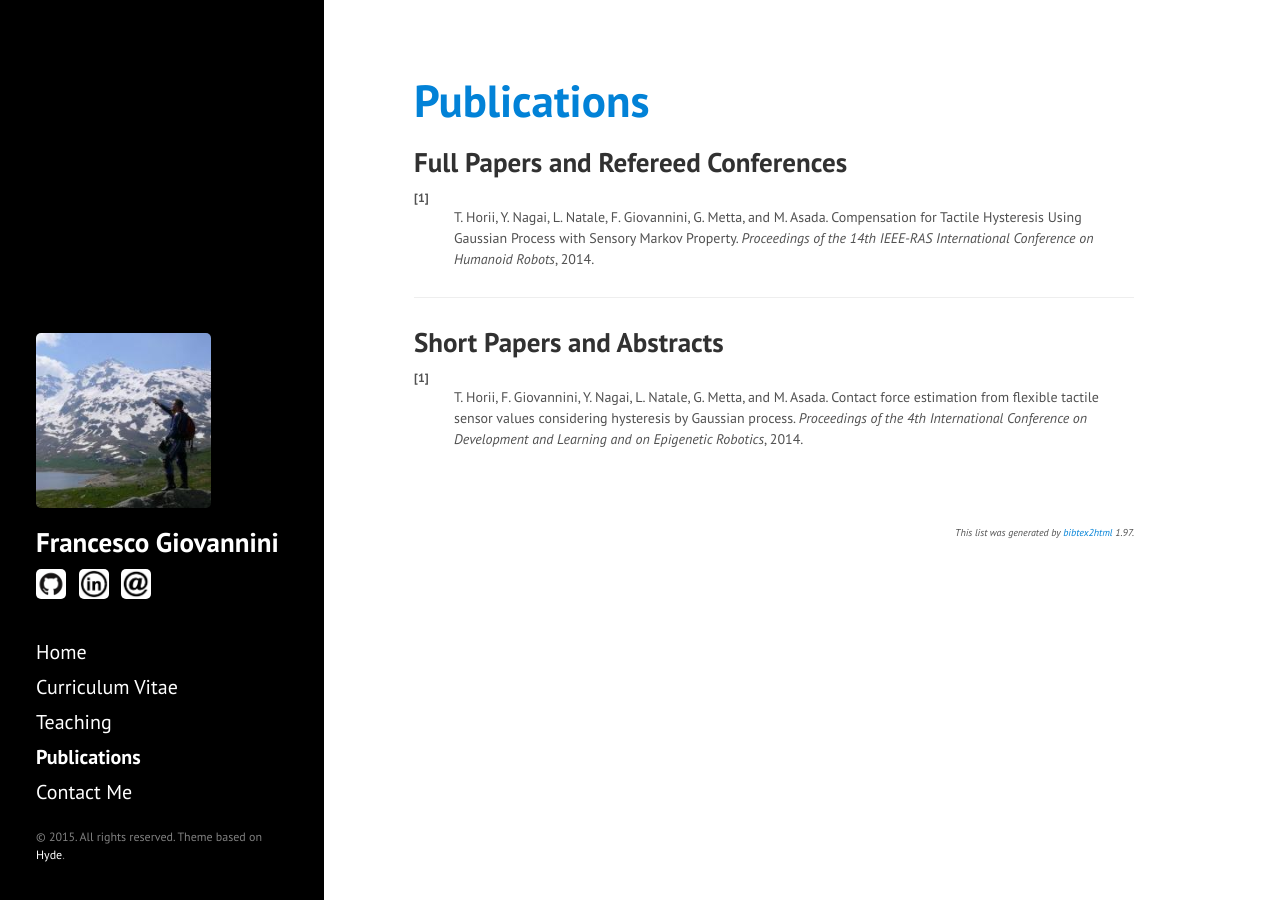
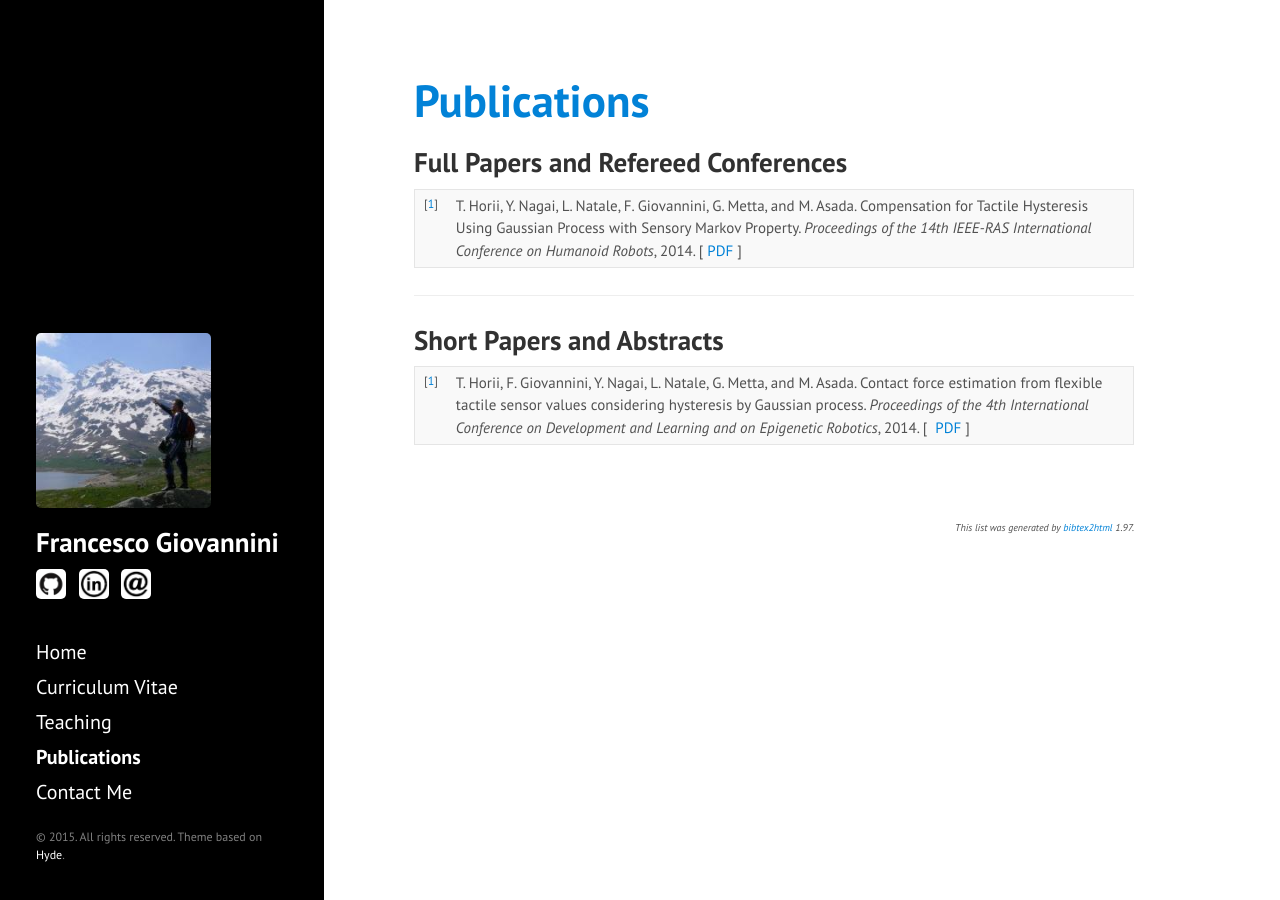
Before and after one commit to JoErNanO/joernano.github.io, a Jekyll site: the page built from pages/03-publications.md, in a window 1280 px wide. Built offline with Jekyll 4.4.1, drawn with Linux system fonts in a browser that asks for light colours; Markdown is read by kramdown in place of the engine named in the settings.

Commit message:
[PUBS] Add pdf download link in publications. Fix table layout.

```diff
--- a/pages/03-publications.md
+++ b/pages/03-publications.md
@@ -5,36 +5,46 @@
 
 <!-- This document was automatically generated with bibtex2html 1.97
      (see http://www.lri.fr/~filliatr/bibtex2html/),
-          with the following command:
-               /usr/bin/bibtex2html -s abbrv -d -revkeys -nodoc -nobibsource -dl mypubs.bib  -->
+     with the following command:
+     /usr/bin/bibtex2html -s abbrv -nodoc -nf url PDF -nf x-slides Slides -nf hal "full text on HAL" -i -d -r -revkeys -nobibsource -nofooter FGPubs-PapersAndConfs.bib
+     /usr/bin/bibtex2html -s abbrv -nodoc -nf url PDF -nf x-slides Slides -nf hal "full text on HAL" -i -d -r -revkeys -nobibsource FGPubs-PapersAndConfs.bib  -->
 
 
 ## Full Papers and Refereed Conferences
-<dl>
-    <dt class=bibnum>
-        [1]
-    </dt>
-    <dd class=bibitem>
-    T.&nbsp;Horii, Y.&nbsp;Nagai, L.&nbsp;Natale, F.&nbsp;Giovannini, G.&nbsp;Metta, and M.&nbsp;Asada.
-     Compensation for Tactile Hysteresis Using Gaussian Process with Sensory Markov Property.
-     <em>Proceedings of the 14th IEEE-RAS International Conference on Humanoid Robots</em>, 2014.
-    </dd>
-</dl>
-
+<table class="bibliography">
+    <tr valign="top">
+        <td align="right" class="bibtexnumber">
+        [<a name="horiicompensation">1</a>]
+        </td>
+        <td class="bibtexitem">
+        T.&nbsp;Horii, Y.&nbsp;Nagai, L.&nbsp;Natale, F.&nbsp;Giovannini, G.&nbsp;Metta, and M.&nbsp;Asada.
+         Compensation for Tactile Hysteresis Using Gaussian Process with
+          Sensory Markov Property.
+         <em>Proceedings of the 14th IEEE-RAS International Conference on
+          Humanoid Robots</em>, 2014.
+        [&nbsp;<a href="http://cnr.ams.eng.osaka-u.ac.jp/~yukie/Publications/Horii_Humanoids14.pdf">PDF</a>&nbsp;]
+        </td>
+    </tr>
+</table>
 
 ---
 
 ## Short Papers and Abstracts
-<dl>
-    <dt class=bibnum>
-    [1]
-    </dt>
-    <dd class=bibitem>
-    T.&nbsp;Horii, F.&nbsp;Giovannini, Y.&nbsp;Nagai, L.&nbsp;Natale, G.&nbsp;Metta, and M.&nbsp;Asada.
-     Contact force estimation from flexible tactile sensor values considering hysteresis by Gaussian process.
-     <em>Proceedings of the 4th International Conference on Development and Learning and on Epigenetic Robotics</em>, 2014.
-    </dd>
-</dl>
+<table class="bibliography">
+    <tr valign="top">
+        <td align="right" class="bibtexnumber">
+        [<a name="horii2014contact">1</a>]
+        </td>
+        <td class="bibtexitem">
+        T.&nbsp;Horii, F.&nbsp;Giovannini, Y.&nbsp;Nagai, L.&nbsp;Natale, G.&nbsp;Metta, and M.&nbsp;Asada.
+         Contact force estimation from flexible tactile sensor values
+          considering hysteresis by Gaussian process.
+         <em>Proceedings of the 4th International Conference on Development
+          and Learning and on Epigenetic Robotics</em>, 2014.
+        [&nbsp; <a href="http://cnr.ams.eng.osaka-u.ac.jp/~yukie/Publications/Horii_ICDL-EpiRob14.pdf">PDF</a>&nbsp;]
+        </td>
+    </tr>
+</table>
 
 <p class=bibtex2htmlcopy>
     <em>This list was generated by <a href="http://www.lri.fr/~filliatr/bibtex2html/">bibtex2html</a> 1.97.
--- a/public/css/bibliography.css
+++ b/public/css/bibliography.css
@@ -1,9 +1,13 @@
-.bibnum {
+td.bibtexnumber, td.bibtexitem {
+    border: #FFFFFF;
+}
+
+td.bibtexnumber {
     font-size: 12px;
 }
 
-.bibitem {
-    font-size: 14px;
+td.bibtexitem {
+    font-size: 15px;
 }
 
 .bibtex2htmlcopy {
```
